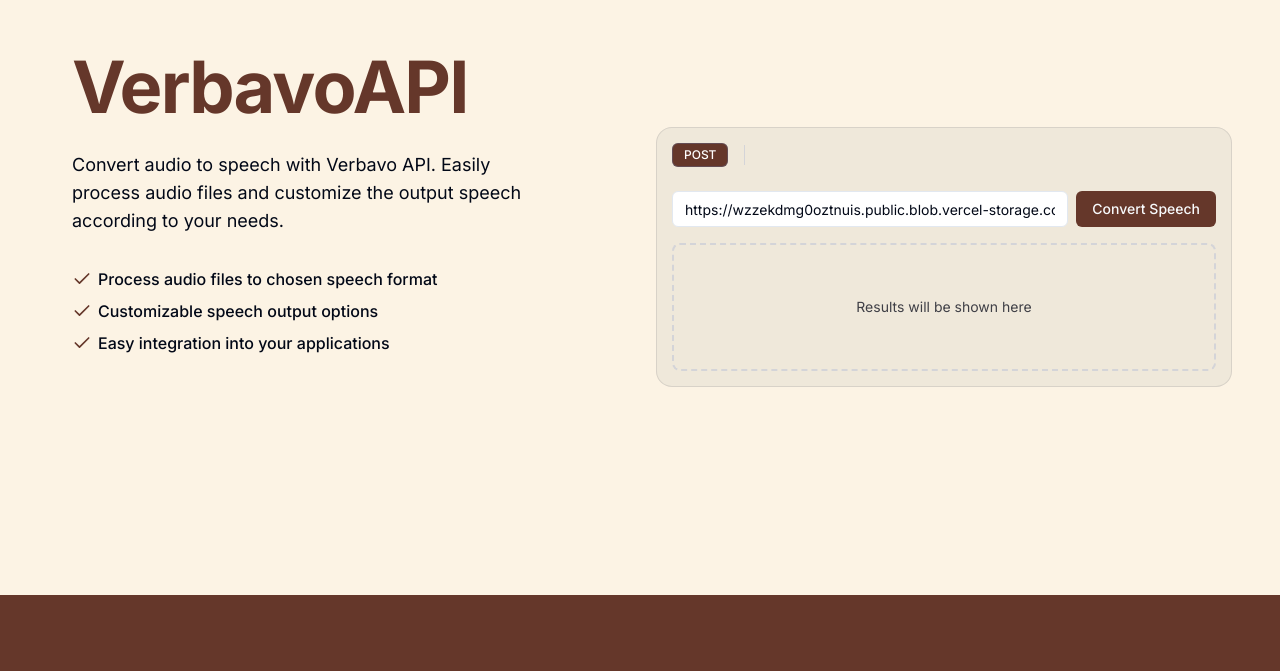
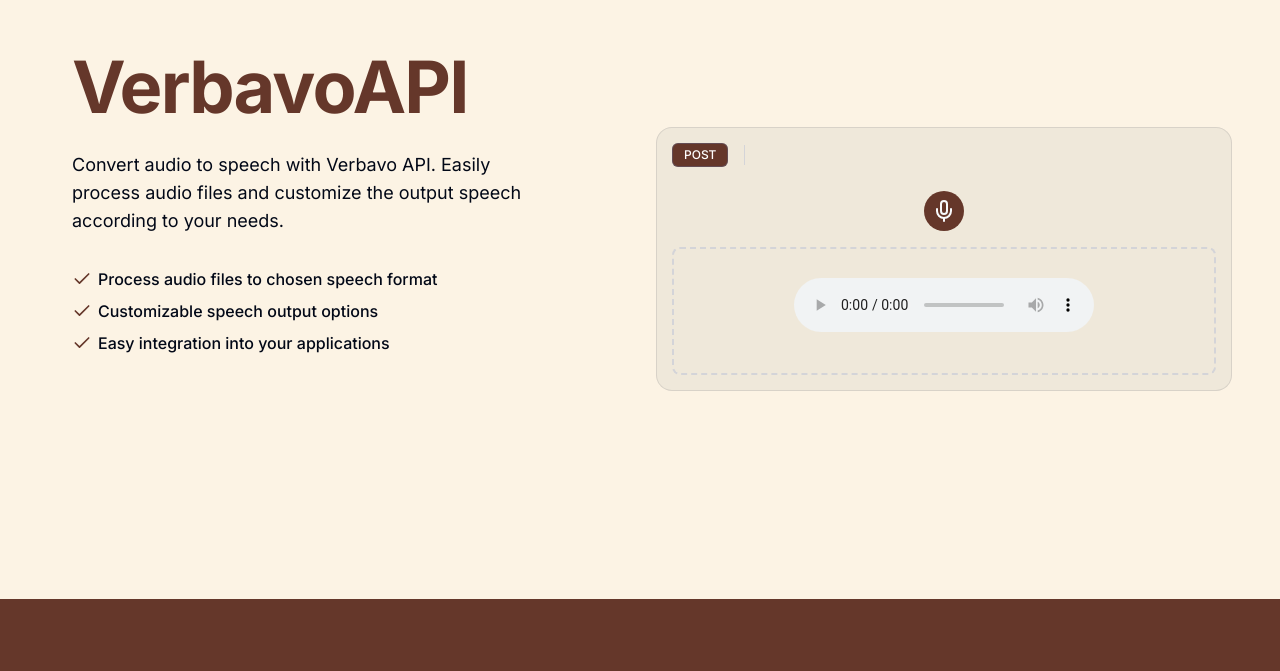
Before and after one commit to Narayana212/verbavoApi-www, a Next.js app: page / in a window 1280 px wide. Shown: the part 129-800 px from the top of the page. Built offline with nearby package versions, Linux system fonts and the light colour scheme; no server answers.

Commit message:
add audio record

```diff
--- a/package.json
+++ b/package.json
@@ -12,6 +12,7 @@
     "@radix-ui/react-scroll-area": "^1.0.5",
     "@radix-ui/react-slot": "^1.0.2",
     "@tanstack/react-query": "^5.32.0",
+    "@vercel/blob": "^0.23.2",
     "class-variance-authority": "^0.7.0",
     "clsx": "^2.1.1",
     "lucide-react": "^0.373.0",
--- a/src/actions/index.ts
+++ b/src/actions/index.ts
@@ -1,35 +1,50 @@
 'use server'
-
 
 type APIError = {
   error: string
 }
 
 type APISuccess = {
-  url:{url: string},
-  text:string
+  url: { url: string },
+  text: string
 }
 
-export const convertSpeech = async ({ message }: { message: string }) => {
+export const convertSpeech = async ({ message }: { message: Blob | null }) => {
   try {
 
+    console.log(message)
 
-    if (message.trim().split(/\s+/).length > 35) {
-      return {
-        error:
-          "Due to a current Cloudflare limit, we can only scan texts up to 35 words. I'm working on removing this limit.",
-      }
+    if (!message) {
+      return;
     }
 
-    const res = await fetch('https://verbavo.raavinarayana212.workers.dev', {
+    const formData = new FormData();
+    const mp3File = new File([message], "audio.mp3", { type: "audio/mp3" });
+    formData.append("file", mp3File, "audio.mp3");
+    const responsetranslateaudio = await fetch("https://translatethechat.vercel.app/api/upload", {
+      method: "POST",
+      body: formData,
+    });
+
+
+    const audioUrl = await responsetranslateaudio.json();
+
+
+
+
+
+
+    const res = await fetch('https://verbavo.raavinarayana212.workers.dev/', {
       method: 'POST',
       headers: { 'Content-Type': 'application/json' },
-      body: JSON.stringify({ url:message,lang:"hi" }),
+      body: JSON.stringify({ url: audioUrl, lang: "hi" }),
     })
 
 
 
     const json = await res.json()
+
+    console.log(json)
 
     if (!res.ok) {
       const { error } = json as APIError
--- /dev/null
+++ b/src/app/api/upload/route.ts
@@ -0,0 +1,38 @@
+
+import { put } from "@vercel/blob";
+import { NextResponse } from "next/server";
+
+export const runtime = "edge";
+
+export async function POST(req: Request) {
+  if (!process.env.BLOB_READ_WRITE_TOKEN) {
+    return new Response(
+      "Missing BLOB_READ_WRITE_TOKEN. Don't forget to add that to your .env file.",
+      {
+        status: 401,
+      },
+    );
+  }
+
+
+  const form = await req.formData();
+
+  const file = form.get('file') as File;
+  const filename = req.headers.get("x-vercel-filename") || "file.mp3";
+  const contentType =  "audio/mp3";
+  const fileType = `.${contentType.split("/")[1]}`;
+
+  // construct final filename based on content-type if not provided
+  const finalName = filename.includes(fileType)
+    ? filename
+    : `${filename}${fileType}`;
+
+  const blob = await put(finalName, file, {
+    contentType,
+    access: "public",
+
+  });
+  console.log(blob.contentDisposition)
+
+  return NextResponse.json(blob);
+}
--- a/src/app/globals.css
+++ b/src/app/globals.css
@@ -25,8 +25,8 @@
       --accent: 210 40% 96.1%;
       --accent-foreground: 222.2 47.4% 11.2%;
 
-      --destructive: 0 84.2% 60.2%;
-      --destructive-foreground: 210 40% 98%;
+      --destructive: 0 86% 97%;
+      --destructive-foreground: 0 74% 42%;
 
       --border: 214.3 31.8% 91.4%;
       --input: 214.3 31.8% 91.4%;
--- a/src/app/layout.tsx
+++ b/src/app/layout.tsx
@@ -1,7 +1,7 @@
 import type { Metadata } from "next";
 import { Inter } from "next/font/google";
 import "./globals.css";
-import Providers from "@/components/providers";
+
 
 const inter = Inter({ subsets: ["latin"] });
 
@@ -18,7 +18,7 @@ export default function RootLayout({
   return (
     <html lang="en">
       <body className={inter.className}>
-        <Providers>{children}</Providers>
+       {children}
       </body>
     </html>
   );
--- a/src/components/demo.tsx
+++ b/src/components/demo.tsx
@@ -3,27 +3,148 @@
 import { useState } from "react";
 import { Button } from "./ui/button";
 import { Input } from "./ui/input";
-import { useMutation } from "@tanstack/react-query";
 import { convertSpeech } from "@/actions";
 import Link from "next/link";
-import { Loader2 } from "lucide-react";
+import {
+  Circle,
+  CircleDot,
+  Loader2,
+  Mic,
+  Save,
+  StopCircle,
+} from "lucide-react";
+import { useRef } from "react";
+import { useEffect } from "react";
+
+
+type APIError = {
+  error: string
+}
+
+type APISuccess = {
+  url: { url: string },
+  text: string
+}
 
 const Demo = () => {
-  const [message, setMessage] = useState<string>(
-    "https://wzzekdmg0oztnuis.public.blob.vercel-storage.com/Power_English_Update-%5BAudioTrimmer.com%5D-qEAmBsWf34ZSWpL46OKGIrws9fsJ3T.mp3"
-  );
 
-  const { data, mutate, isPending, error } = useMutation({
-    mutationKey: ["speech-to-speech"],
-    mutationFn: convertSpeech,
-    onSettled: (data) => {
-      if (data && "error" in data) {
-        throw new Error(data.error);
+  const [loading,setLoading]=useState(false)
+
+  const [text,setText]=useState("");
+  const [url,setUrl]=useState("");
+  const convertToSpeech = async ({ message }: { message: Blob | null }) => {
+    try {
+      setLoading(true);
+      if(!message){
+        return;
       }
-    },
+
+      const formData = new FormData();
+      const mp3File = new File([message], "audio.mp3", { type: "audio/mp3" })
+      formData.append("file", mp3File, "audio.mp3");
+      const response = await fetch("/api/upload", {
+        method: "POST",
+        body: formData,
       });
 
-  const successData = data && !("error" in data) ? data : undefined;
+      let url=""
+
+      if (response.ok) {
+        const resurl = await response.json();
+        url=resurl.url
+
+
+      } else {
+        console.log(response.statusText)
+      }
+
+
+
+      const res = await fetch('http://127.0.0.1:8787/', {
+      method: 'POST',
+      headers: { 'Content-Type': 'application/json' },
+      body: JSON.stringify({ url, lang: "hi" }),
+    })
+    const json = await res.json()
+
+    if (!res.ok) {
+      const { error } = json as APIError
+
+    }
+    console.log(json)
+
+
+    const {text }=json as APISuccess
+    setText(text)
+    setUrl(json.url.url)
+    } catch (error) {
+
+      console.log(error)
+    }finally{
+      setLoading(false)
+    }
+  };
+
+
+
+  const [message, setMessage] = useState<Blob | null>(null);
+  const [mediaRecorder, setMediaRecorder] = useState<any>();
+
+  // State to track whether recording is currently in progress
+  const [recording, setRecording] = useState(false);
+
+  // Ref to store audio chunks during recording
+  const chunks: any = useRef([]);
+
+  const startRecording = () => {
+    if (mediaRecorder) {
+      mediaRecorder.start();
+      setRecording(true);
+    }
+  };
+
+  // Function to stop the recording
+  const stopRecording = () => {
+    if (mediaRecorder) {
+      mediaRecorder.stop();
+      setRecording(false);
+    }
+  };
+
+  // Function to initialize the media recorder with the provided stream
+  const initialMediaRecorder = (stream: MediaStream) => {
+    const mediaRecorder = new MediaRecorder(stream);
+
+    // Event handler when recording starts
+    mediaRecorder.onstart = () => {
+      chunks.current = []; // Resetting chunks array
+    };
+
+    // Event handler when data becomes available during recording
+    mediaRecorder.ondataavailable = (ev) => {
+      chunks.current.push(ev.data); // Storing data chunks
+    };
+
+    // Event handler when recording stops
+    mediaRecorder.onstop = () => {
+      // Creating a blob from accumulated audio chunks with WAV format
+      const audioBlob1 = new Blob(chunks.current, { type: "audio/wav" });
+      setMessage(audioBlob1);
+      console.log(audioBlob1);
+    };
+
+    setMediaRecorder(mediaRecorder);
+  };
+
+  useEffect(() => {
+    if (typeof window !== "undefined") {
+      navigator.mediaDevices
+        .getUserMedia({ audio: true })
+        .then(initialMediaRecorder);
+    }
+  }, []);
+
+
 
   return (
     <div className="flex flex-col gap-5 items-center">
@@ -37,37 +158,61 @@ const Demo = () => {
             <p className="break-all"></p>
           </div>
         </div>
-        <div className="relative flex flex-col sm:flex-row items-center gap-2 mt-6 h-full sm:h-9">
-          <Input
-            className="bg-white h-9"
-            value={message}
-            onChange={({ target }) => {
-              setMessage(target.value);
+        <div className="relative flex  justify-center  items-center gap-5 mt-6 h-full ">
+          {!recording && (
+            <Button
+              onClick={startRecording}
+              size={"icon"}
+              className="rounded-full"
+            >
+              <Mic className="  rounded-full" />
+            </Button>
+          )}
+
+          {recording && (
+            <>
+              <CircleDot className="text-red-500 w-7 h-7 animate-pulse duration-700" />
+              <Button
+                onClick={stopRecording}
+                className="flex items-center gap-x-2"
+              >
+                <span>Save</span>
+                <Save />
+              </Button>
+            </>
+          )}
+
+          {message && (
+            <div className="flex items-center gap-x-3">
+              <Button
+            disabled={loading}
+                className="h-9 w-full sm:w-fit"
+                onClick={() => {
+                  convertToSpeech({message})
                 }}
-          />
-          <Button
-            disabled={isPending}
-            className="h-9 w-full sm:w-fit"
-            onClick={() => mutate({ message })}
               >
                 Convert Speech
               </Button>
             </div>
+          )}
+        </div>
 
         <div className="h-32 mt-4 rounded-lg border-2 border-dashed border-zinc-300 text-sm flex items-center justify-center">
-          {successData ? (
-            <div className="flex flex-col items-center text-center">
-              <audio controls src={successData.url.url} />
+          {loading?(
+            <div className="flex flex-col items-center">
+              <Loader2 className="w-4 h-5 animate-spin"/>
+              <p>Converting to Hindi</p>
 
-              <p className="text-sm mt-5 text-zinc-700">{successData.text}</p>
             </div>
-          ) : isPending ? (
-            <div className="">
-              <Loader2 className="w-4 h-4 animate-spin" />
+          ):(
+            <div className="flex gap-y-3 flex-col items-center" >
+              <audio  controls src={url}/>
+              <p>{text}</p>
+
               </div>
-          ) : (
-            <p className="text-zinc-700">Results will be shown here</p>
-          )}
+          )
+          }
+
         </div>
       </div>
     </div>
--- a/src/components/icons.tsx
+++ b/src/components/icons.tsx
@@ -45,7 +45,7 @@ export const Icons = {
   arrow: (props: LucideProps) => (
     <svg {...props} viewBox='145.281 153.683 762.1 455.8'>
       <g
-        stroke-width='7'
+       strokeWidth='7'
         stroke='currentColor'
         fill='none'
         stroke-linecap='round'
--- a/src/components/providers.tsx
+++ /dev/null
@@ -1,12 +0,0 @@
-'use client'
-
-import { QueryClient, QueryClientProvider } from '@tanstack/react-query'
-import { ReactNode } from 'react'
-
-const client = new QueryClient()
-
-const Providers = ({ children }: { children: ReactNode }) => {
-  return <QueryClientProvider client={client}>{children}</QueryClientProvider>
-}
-
-export default Providers
```
Also changed, not shown: src/hooks/use-record-voice.ts (added), 2 other files (tests, documents, lock files or other folders). Lines whose indentation alone changed are shown as unchanged.
